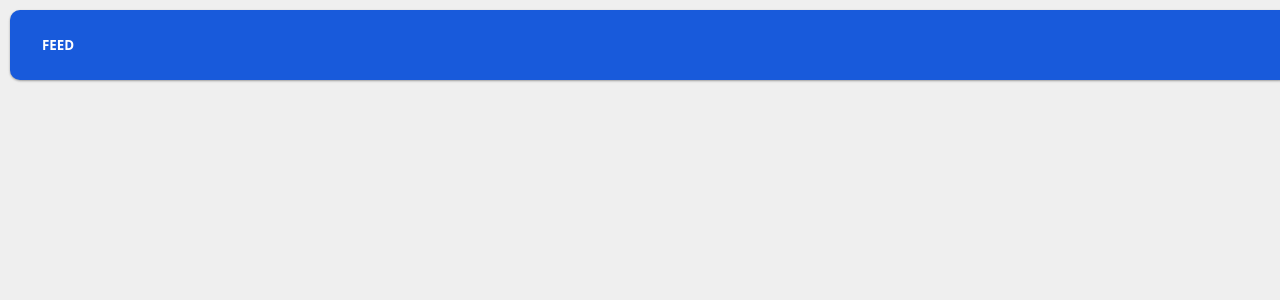
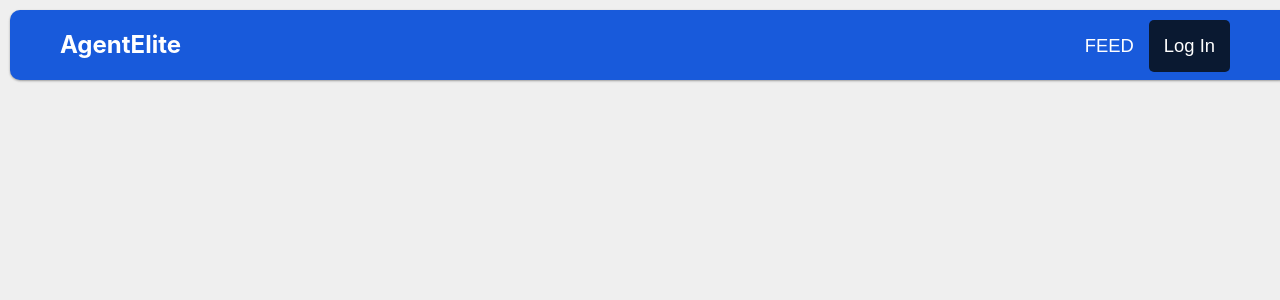
Before and after one commit to charlesGraham/nextfire-blog, a Next.js app: page / in a window 1280 px wide. Shown: the top 300 px of the page. Built offline with nearby package versions, Linux system fonts and the light colour scheme.

Commit message:
styles for navbar

```diff
--- a/components/Navbar.js
+++ b/components/Navbar.js
@@ -2,10 +2,12 @@ import React from 'react';
 import Link from 'next/link';
 
 function Navbar() {
-    const { user, username } = { };
+    const user = null;
+    const username = null;
 
     return (
         <nav className="navbar">
+            <h1>AgentElite</h1>
             <ul>
                 <li>
                     <Link href="/">
@@ -16,9 +18,9 @@ function Navbar() {
                 {/* user is signed in AND has a username */}
                 {username && (
                     <>
-                        <li className="push-left">
+                        <li className="">
                             <Link href="/admin">
-                                <button className="btn-blue">Write Posts</button>
+                                <button className="">Write Posts</button>
                             </Link>
                         </li>
                         <li>
@@ -30,11 +32,11 @@ function Navbar() {
                 )}
 
                 {/* user is not signed in OR has not created a username */}
-                {username && (
+                {!username && (
                     <>
                     <li>
                         <Link href="/enter">
-                            <button className="btn-blue">Log In</button>
+                            <button id="login-btn">Log In</button>
                         </Link>
                     </li>
                     </>
--- a/styles/globals.css
+++ b/styles/globals.css
@@ -21,6 +21,9 @@ a {
 
 /* Navbar */
 .navbar {
+  display: flex;
+  justify-content: space-between;
+
   height: 70px;
   width: 100vw;
   background-color: #185ADB;
@@ -30,7 +33,50 @@ a {
   box-shadow: 0 1px 3px rgba(0, 0, 0, 0.12), 0 1px 2px rgba(0, 0, 0, 0.24);
 }
 
-.navbar ul {
+.navbar > h1 {
+  padding: 0 50px;
+}
+
+.navbar > h1:hover {
+  cursor: pointer;
+}
+
+.navbar > ul {
+  list-style-type: none;
+  display: flex;
+  margin: 10px 10px;
+  padding: 0 50px;
+}
+
+.navbar > ul > li > button {
+  padding: 15px;
+  background-color: transparent;
+  border: none;
+  border-radius: 5px;
+  color: #fff;
+  font-size: 1.15em;
+  font-weight: 400;
+  cursor: pointer;
+}
+
+.navbar > ul > li > button:hover {
+  color: #efefef;
+  text-decoration: underline;
+  cursor: pointer;
+}
+
+#login-btn {
+  background-color: #0a1931;
+  color: #fff;
+}
+
+#login-btn:hover {
+  background-color: #efefef;
+  color: #0a1931;
+  text-decoration: none;
+}
+
+/* .navbar ul {
   list-style-type: none;
   margin: 0;
   padding: 0;
@@ -38,7 +84,7 @@ a {
   align-items: center;
   justify-content: space-between;
   height: 100%;
-}
+} */
 
 .navbar img {
   border-radius: 50%;
@@ -47,13 +93,7 @@ a {
   cursor: pointer;
 }
 
-.navbar li {
-  border-radius: 50%;
-
-}
-
-/* Buttons */
-
+/* Buttons
 .btn, button {
   background-color: var(--color-gray);
   border: none;
@@ -120,7 +160,7 @@ button.btn-logo {
   text-transform: uppercase;
   font-size: 1.5rem;
   padding: 0.5rem 1rem;
-}
+} */
 
 /* Loader */
 .loader {
```
